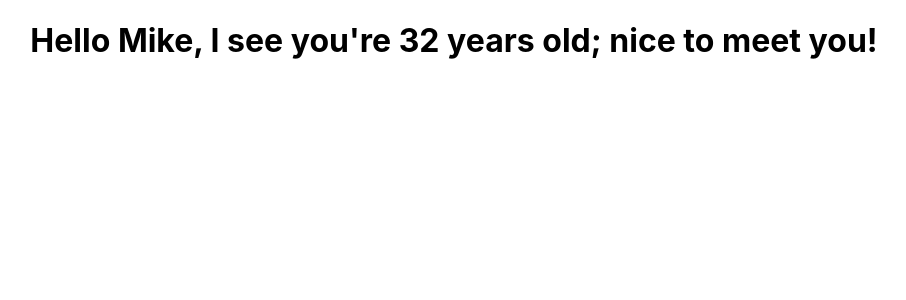
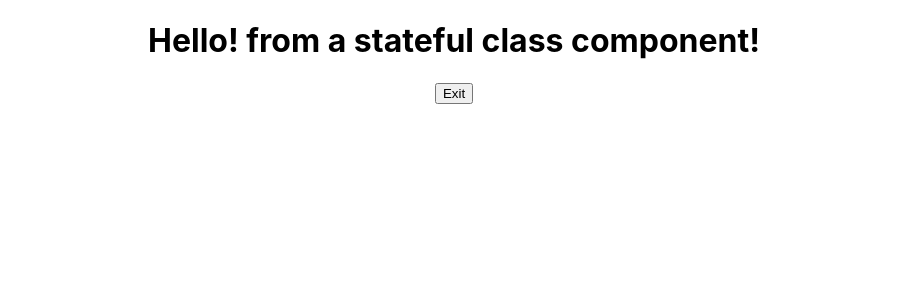
Before and after one commit to codingbyfreddish/react-app, a React (Create React App) app in the folder my-app/: page / in a window 1280 px wide. Shown: the top 300 px of the page, without its empty margins (186-1092 px from the left). Built offline with nearby package versions, Linux system fonts and the light colour scheme.

Commit message:
add StatefulGreeting.js components folder. import StatefulGreetings App.js

```diff
--- a/my-app/src/App.js
+++ b/my-app/src/App.js
@@ -1,11 +1,11 @@
 import logo from './logo.svg';
 import './App.css';
-import FunctionalGreetingWithProps from './components/FunctionalGreetingWithProps';
+import StatefulGreeting from './components/StatefulGreeting';
 
 function App() {
   return (
     <div className="App">
-      <FunctionalGreetingWithProps greeting="nice to meet you!" name="Mike" age="32" />
+      <StatefulGreeting greeting='from a stateful class component!' name='Mike' />
     </div>
   );
 }
--- /dev/null
+++ b/my-app/src/components/StatefulGreeting.js
@@ -0,0 +1,30 @@
+import React from "react";
+
+class StatefulGreeting extends React.Component {
+
+    constructor(props) {
+        super(props);
+        this.state = {
+            introduction: 'Hello!',
+            buttonText: 'Exit',
+        };
+    }
+
+    handleClick() {
+        this.setState({
+            introduction: 'Goodbye!',
+            buttonText: 'Enter',
+        });
+    }
+
+    render() {
+        return (
+            <div>
+                <h1>{this.state.introduction} {this.props.greeting}</h1>
+                <button onClick={() => this.handleClick()}>{this.state.buttonText}</button>
+            </div>
+        )
+    }
+}
+
+export default StatefulGreeting;
```
